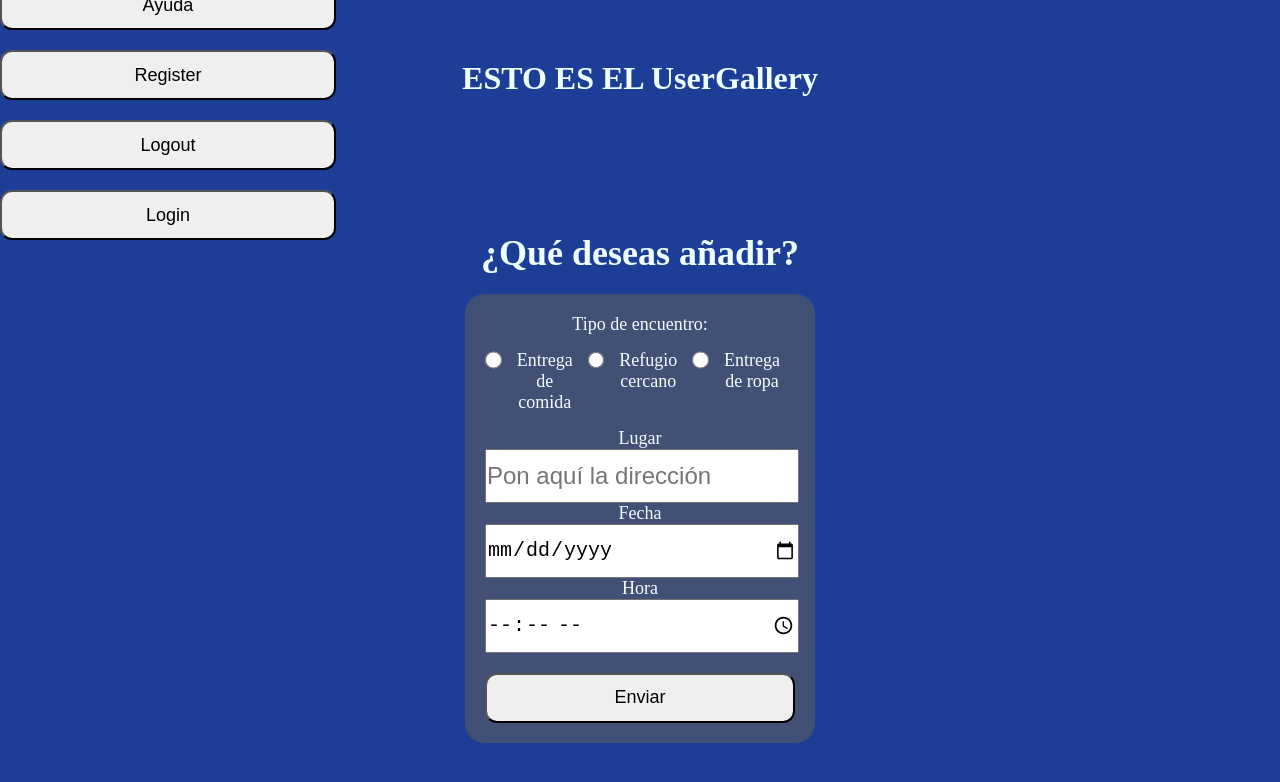
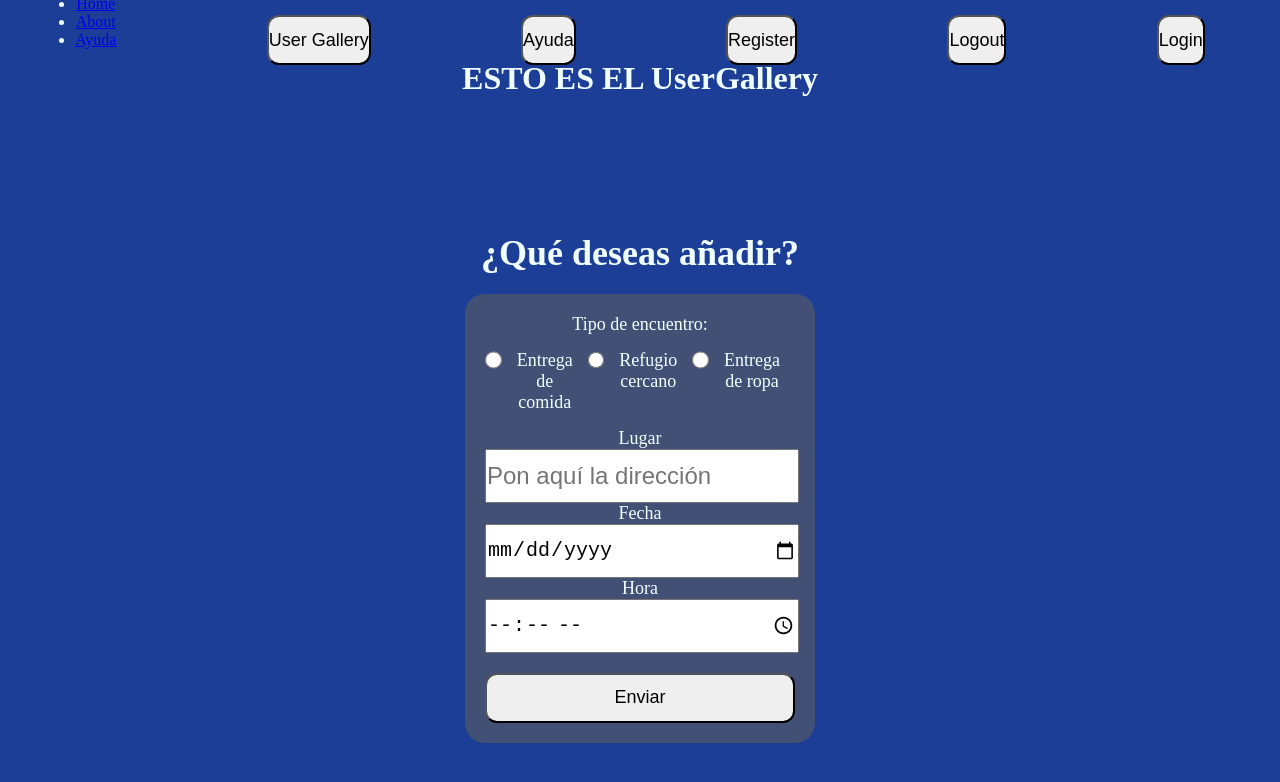
Before and after one commit to PabloRDev/Homeless-project, a React (Create React App) app in the folder Client/client/: page /userevents in a window 1280 px wide. Shown: the top 782 px of the page. Built offline with nearby package versions, Linux system fonts and the light colour scheme.

Commit message:
FIXED NAVBAR

```diff
--- a/Client/client/package.json
+++ b/Client/client/package.json
@@ -13,6 +13,7 @@
     "react-router": "^6.0.2",
     "react-router-dom": "^6.0.2",
     "react-scripts": "4.0.3",
+    "styled-components": "^5.3.3",
     "web-vitals": "^1.1.2"
   },
   "scripts": {
--- a/Client/client/src/App.jsx
+++ b/Client/client/src/App.jsx
@@ -15,6 +15,7 @@ import Header from "./components/Header/Header.jsx";
 import { Route, Routes, BrowserRouter as Router } from "react-router-dom";
 
 export const UserContext = React.createContext(null);
+
 
 const App = () => {
   const [user, setUser] = useState(null);
--- a/Client/client/src/components/Header/Header.jsx
+++ b/Client/client/src/components/Header/Header.jsx
@@ -19,11 +19,26 @@ const Header = () => {
       <div className="openedHeader">
         <>
           <nav className="nav">
-            <Link to="/">
-              <button>Home</button>
-            </Link>
-            <Link to="/about">
-              <button>About</button>
+            <ul>
+              <li>
+                <Link to="/">
+                  Home
+                </Link>
+              </li>
+              <li>
+                <Link to="/About">
+                  About
+                </Link>
+              </li>
+              <li>
+                <Link to="/Ayuda">
+                  Ayuda
+                </Link>
+              </li>
+            </ul>
+
+            <Link to="/UserGallery">
+              <button>User Gallery</button>
             </Link>
             <>
               <Link to="/ayuda">
@@ -46,10 +61,9 @@ const Header = () => {
           </nav>
           {<div>{!user ? null : <p>Hello: {user.name}</p>}</div>}
         </>
-        );
       </div>
 
-      <Navbar open={open} />
+      <Navbar open={open} handleClick={handleClick} />
       <MenuButton open={open} handleClick={handleClick} />
     </div>
   );
--- a/Client/client/src/components/Header/Header.scss
+++ b/Client/client/src/components/Header/Header.scss
@@ -15,7 +15,7 @@
     width: 100%;
   }
 
-  .openedHeader ul {
+  .openedHeader nav {
     display: flex;
     list-style: none;
     justify-content: space-around;
--- a/Client/client/src/components/MenuButton/MenuButton.jsx
+++ b/Client/client/src/components/MenuButton/MenuButton.jsx
@@ -2,15 +2,11 @@ import React from "react";
 import "./MenuButton.scss";
 
 const MenuButton = ({ open, handleClick }) => {
-  return !open ? (
+  return (
     <div className="MenuButtonWraper" onClick={handleClick}>
-      <img src="././close_ham.png" alt="" />
+      <img src={open ? "./open_ham.png" : "./close_ham.png"} alt="" />
     </div>
-  ) : (
-    <div className="MenuButtonWraper" onClick={handleClick}>
-      <img src="./open_ham.png" alt="" />
-    </div>
-  );
+  )
 };
 
 export default MenuButton;
--- a/Client/client/src/components/Navbar/Navbar.jsx
+++ b/Client/client/src/components/Navbar/Navbar.jsx
@@ -4,23 +4,24 @@ import { Link } from "react-router-dom";
 import { UserContext } from "../../App";
 import "./Navbar.scss";
 
-const Navbar = ({ open }) => {
+const Navbar = ({ open, handleClick }) => {
+
   const { user } = useContext(UserContext);
   return (
     <div className={`navbarWrapper ${open ? "opened" : "closed"}`}>
       <>
         <nav className="nav">
           <Link to="/">
-            <button>Home</button>
+            <button onClick={handleClick}>Home</button>
           </Link>
           <Link to="/about">
-            <button>About</button>
+            <button onClick={handleClick}>Situación</button>
           </Link>
           <Link to="/ayuda">
-            <button>Ayuda</button>
+            <button onClick={handleClick}>Recursos</button>
           </Link>
           <Link to="/register">
-            <button>Register</button>
+            <button onClick={handleClick}>Register</button>
           </Link>
           <Link to="/logout" onClick={() => (window.location.href = "/")}>
             <button>Logout</button>
@@ -29,10 +30,10 @@ const Navbar = ({ open }) => {
             <button>Login</button>
           </Link>
           <Link to="/userevents">
-            <button>Metido por user</button>
+            <button onClick={handleClick}>Comparte</button>
           </Link>
           <Link to="/appgallery">
-            <button>Metido por el culo</button>
+            <button onClick={handleClick}>Donde acudir</button>
           </Link>
         </nav>
         {<div>{!user ? null : <p>Hello: {user.name}</p>}</div>}
```
Also changed, not shown: 1 other file (tests, documents, lock files or other folders).
